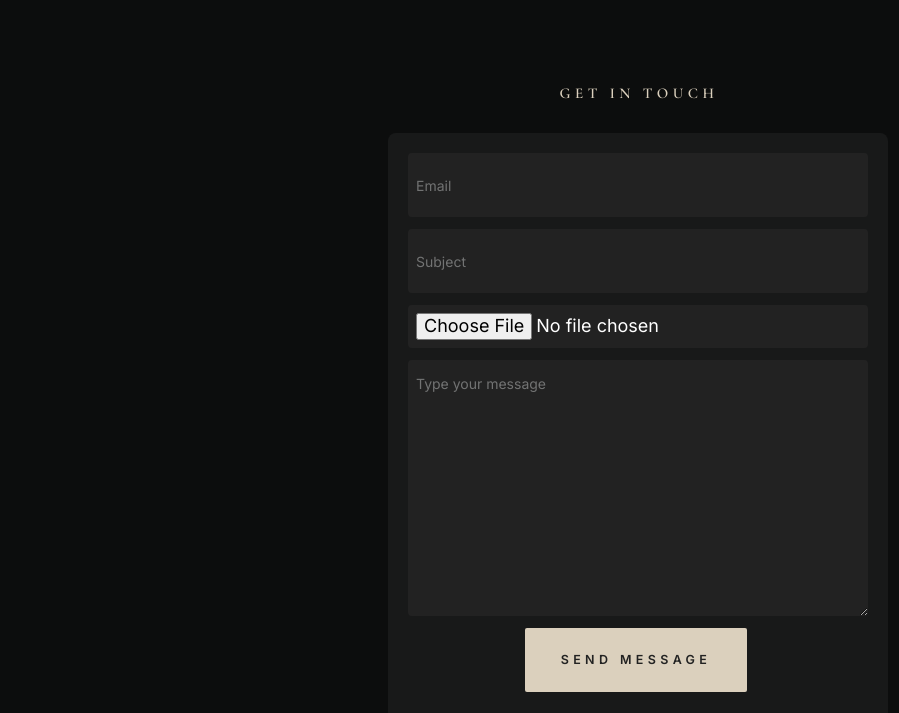
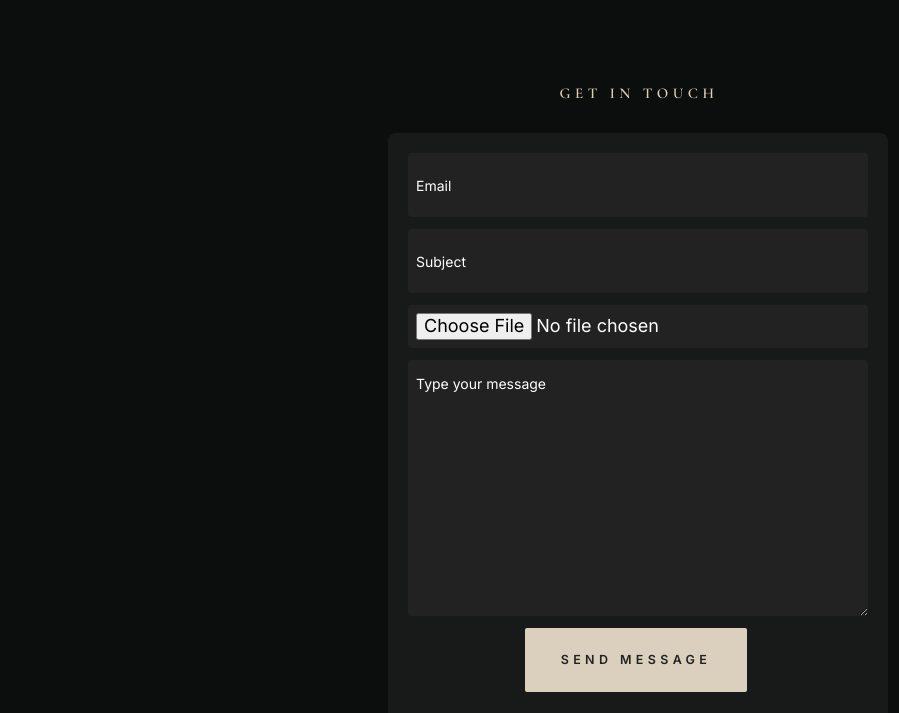
Before and after one commit to Ameen-mo/Stone-Cast-Formations, a plain HTML site: page form.html in a window 1280 px wide. Shown: the part 87-800 px from the top of the page, without its empty margins (2-901 px from the left). Drawn offline with nearby package versions, Linux system fonts and the light colour scheme.

Commit message:
Change gray color variables to white
Updated gray color variables to use white per customer opinion

```diff
--- a/css/styles.css
+++ b/css/styles.css
@@ -154,8 +154,8 @@
     --color-gray-9                 : #2c2c2d;
     --color-gray-8                 : #434445;
     --color-gray-7                 : #5b5b5c;
-    --color-gray-6                 : #727373;
-    --color-gray-5                 : #8a8a8b;
+    --color-gray-6                 : #ffffff;
+    --color-gray-5                 : #ffffff;
     --color-gray-4                 : #a1a1a2;
     --color-gray-3                 : #b9b9b9;
     --color-gray-2                 : #d0d0d0;
```
